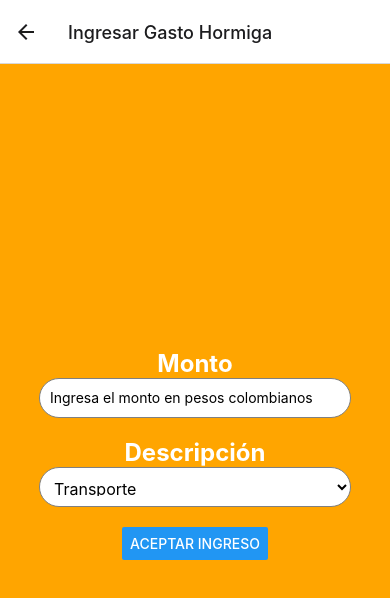
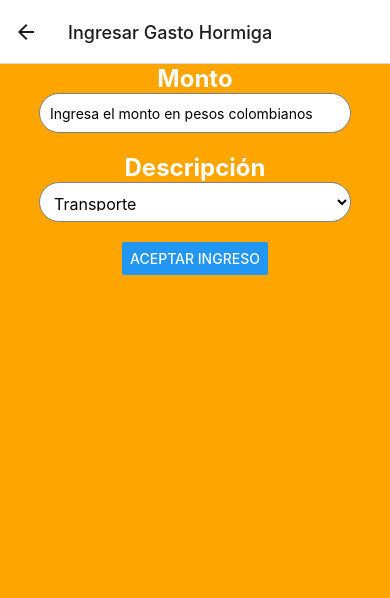
Before and after one commit to juan123213/ANTS, a React Native app in the folder ants/: screen /GastoHormiga in a window 390 px wide. Shown: the top 598 px of the page. Built offline with nearby package versions, Linux system fonts and the light colour scheme.

Commit message:
Se agrego el input de otros en agregar gasto

```diff
--- a/ants/menu/gastoHormiga.js
+++ b/ants/menu/gastoHormiga.js
@@ -16,23 +16,23 @@ function GastoHormigaScreen() {
             <TextInput
                 style={styles.input}
                 placeholder="Ingresa el monto en pesos colombianos"
-                onChangeText={(text) => setMonto(text)} // Para mostrar el teclado numérico
+                onChangeText={(text) => setMonto(text)}
             />
             <Text style={styles.text}>Descripción</Text>
-            <Picker // Menú desplegable para la descripción
+            <Picker
                 selectedValue={descripcion}
                 onValueChange={(itemValue) => setDescripcion(itemValue)}
-                style={styles.input} // Establece el mismo estilo que los campos de texto
+                style={styles.input}
             >
                 <Picker.Item label="Transporte" value="transporte" />
                 <Picker.Item label="Comida" value="comida" />
-                <Picker.Item label="Otro" value="otro" />
+                <Picker.Item label="Otros" value="otros" />
             </Picker>
-            {descripcion === 'otro' && ( // Mostrar el campo "otros" si la descripción es "otro"
-                <View>
+            {descripcion === 'otros' && (
+                <View style={styles.otrosContainer}>
                     <Text style={styles.text}>Otro</Text>
                     <TextInput
-                        style={styles.input} // Establece el mismo estilo que los campos de texto
+                        style={styles.input}
                         placeholder="Especifica otra descripción"
                         onChangeText={(text) => setOtros(text)}
                     />
@@ -50,7 +50,7 @@ const styles = StyleSheet.create({
         flex: 1,
         backgroundColor: '#FFA500',
         alignItems: 'center',
-        justifyContent: 'center',
+        justifyContent: 'flex-start',
     },
     text: {
         fontSize: 24,
@@ -67,4 +67,9 @@ const styles = StyleSheet.create({
         marginBottom: 20,
         backgroundColor: '#fff',
     },
+    otrosContainer: { // Estilo para el View de "otros"
+        width: '100%',
+        alignItems: 'center',
+        justifyContent: 'flex-start',
+        },
 });
```
Also changed, not shown: ants/package.json (+4 -3 lines), 1 other file (tests, documents, lock files or other folders).
